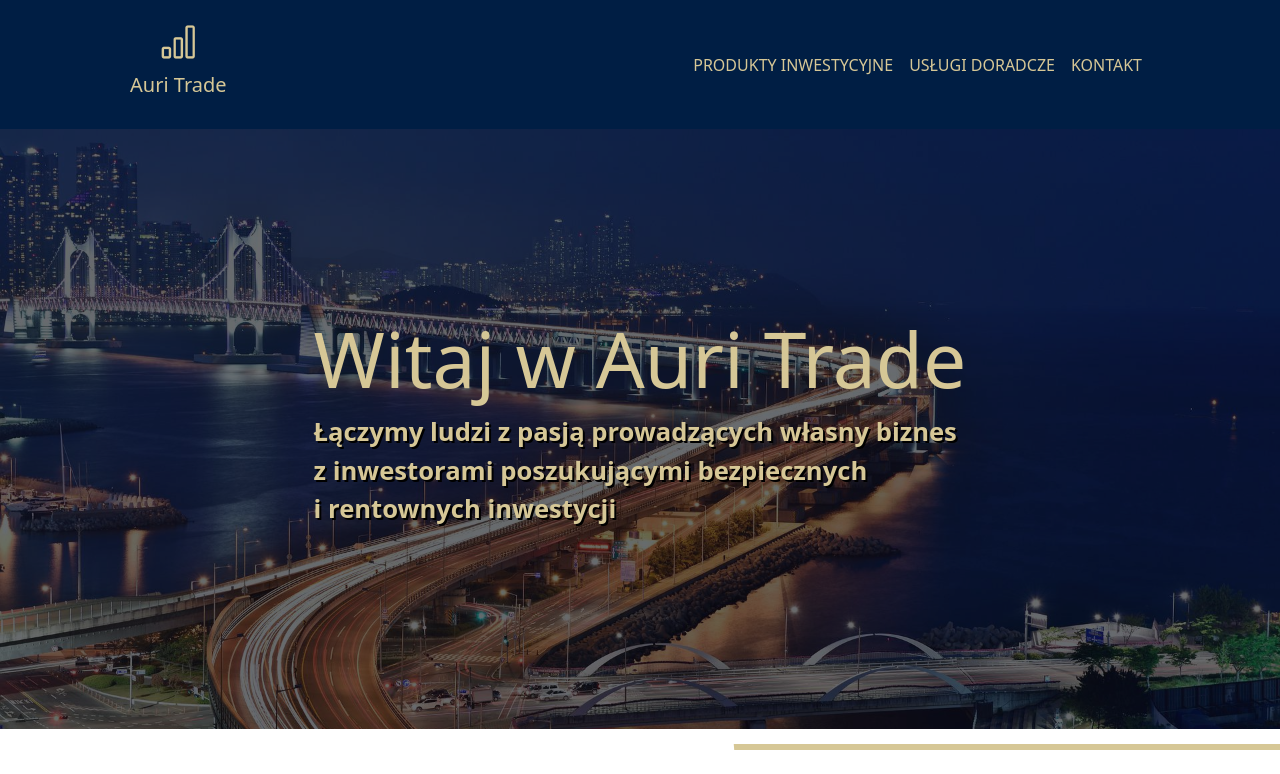
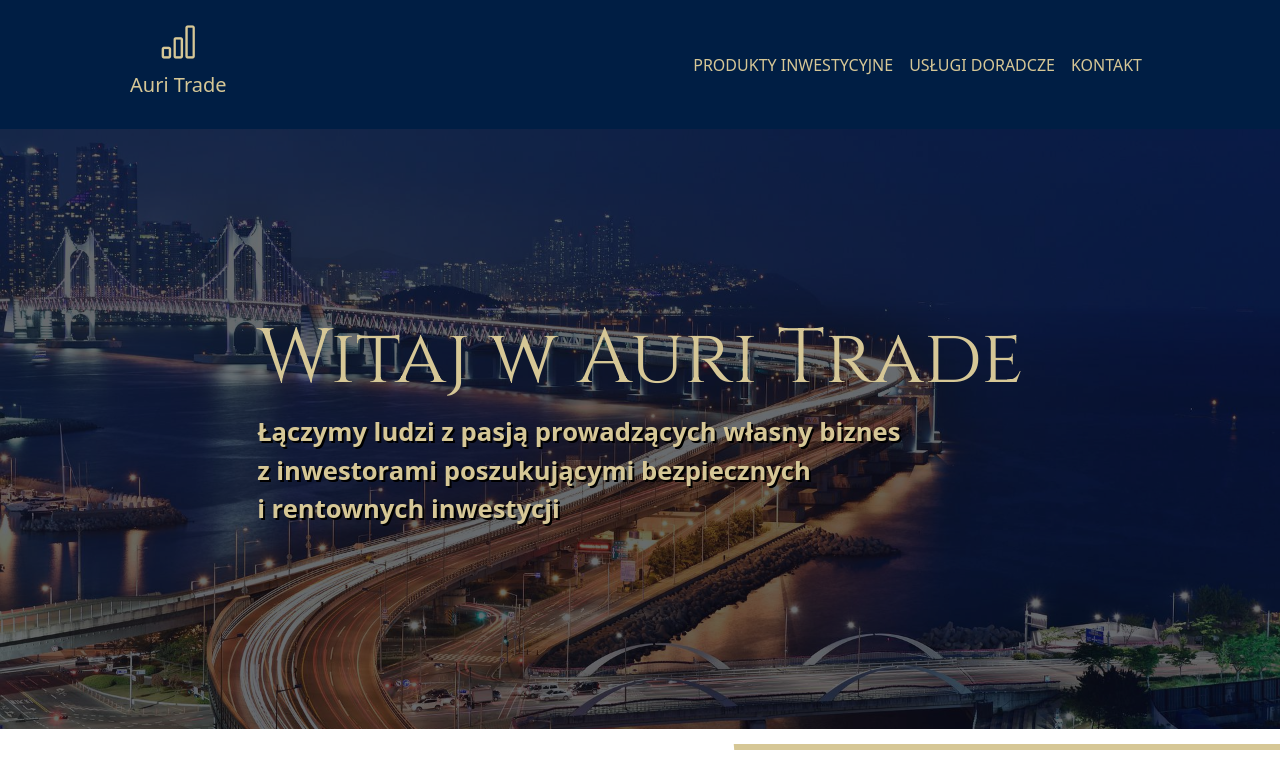
Before and after one commit to Uncle-Moris/Auri_Trade_Website, a website: page index.html in a window 1280 px wide. Shown: the top 774 px of the page. Drawn offline with nearby package versions, Linux system fonts and the light colour scheme.

Commit message:
Cold site

```diff
--- a/index.html
+++ b/index.html
@@ -11,7 +11,7 @@
     <!-- Google Fonts -->
     <link rel="preconnect" href="https://fonts.googleapis.com">
     <link rel="preconnect" href="https://fonts.gstatic.com" crossorigin>
-    <link href="https://fonts.googleapis.com/css2?family=IBM+Plex+Sans&family=Raleway:wght@400;700&display=swap" rel="stylesheet">
+    <link href="https://fonts.googleapis.com/css2?family=Cinzel:wght@400;700&family=Raleway:wght@400;700&display=swap" rel="stylesheet">
     <!-- Slick -->
 
     <!-- My styles -->
--- a/sass/_mixins.scss
+++ b/sass/_mixins.scss
@@ -2,9 +2,11 @@
   background-image: url($imgPath);
   background-size: cover;
   background-position: center ;
+
 }
 
 @mixin baseHeading {
   font-size: 4.8rem;
-  font-weight: 300;
+  font-weight: 400;
+  font-family: 'Cinzel', serif;
 }
--- a/sass/_reset.scss
+++ b/sass/_reset.scss
@@ -13,6 +13,7 @@ html{
 
 body{
   position: relative;
+  font-family: 'Cinzel', serif;
   font-family: 'Raleway', sans-serif;
   font-size:1.6rem;
 }
--- a/sass/style.scss
+++ b/sass/style.scss
@@ -66,6 +66,9 @@ nav{
   &__heading {
     @include mix.baseHeading;
     color: colors.$them-gold;
+
+
+
   }
 }
 
```
Also changed, not shown: css/style.css, sass/style.css, 2 other files.
